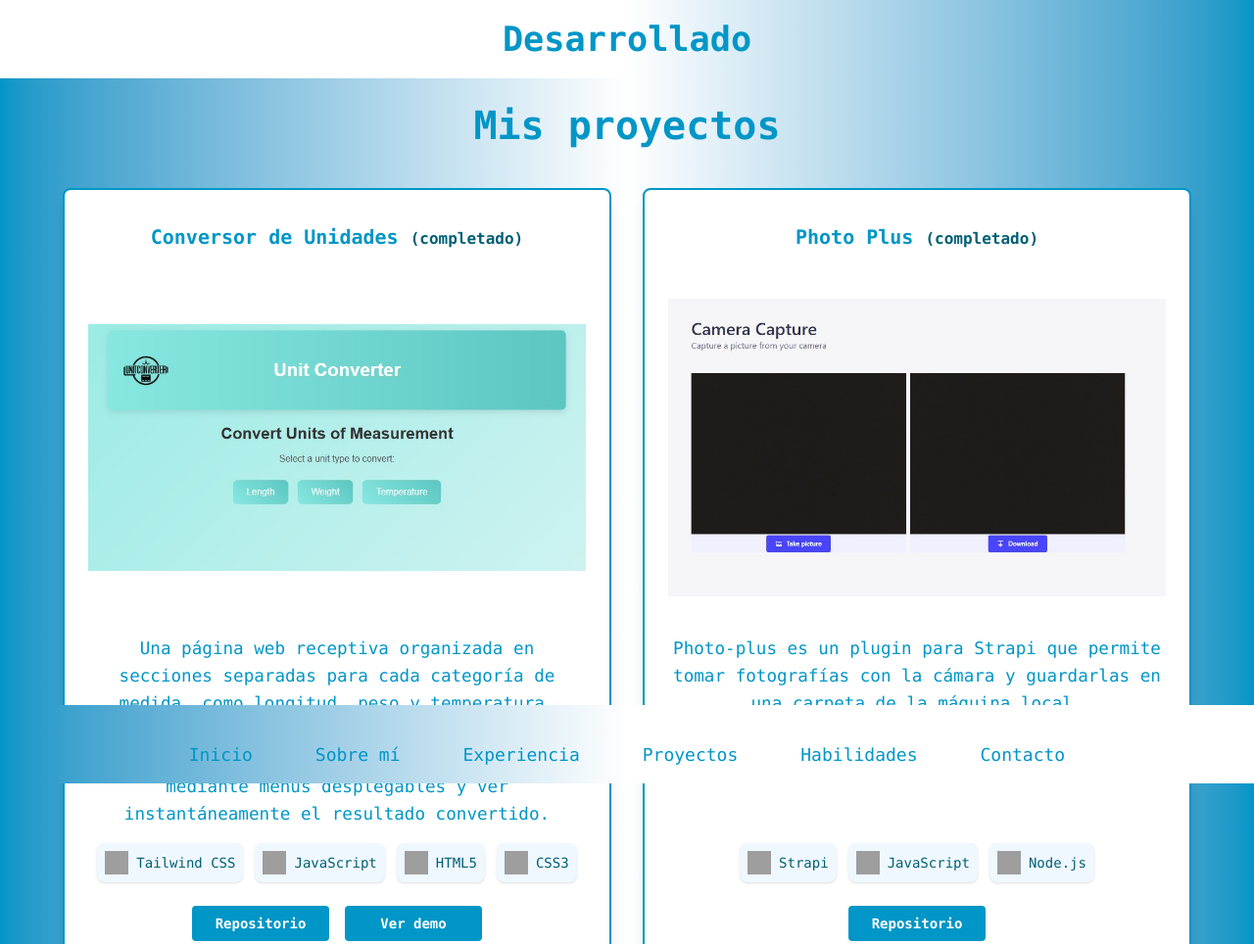
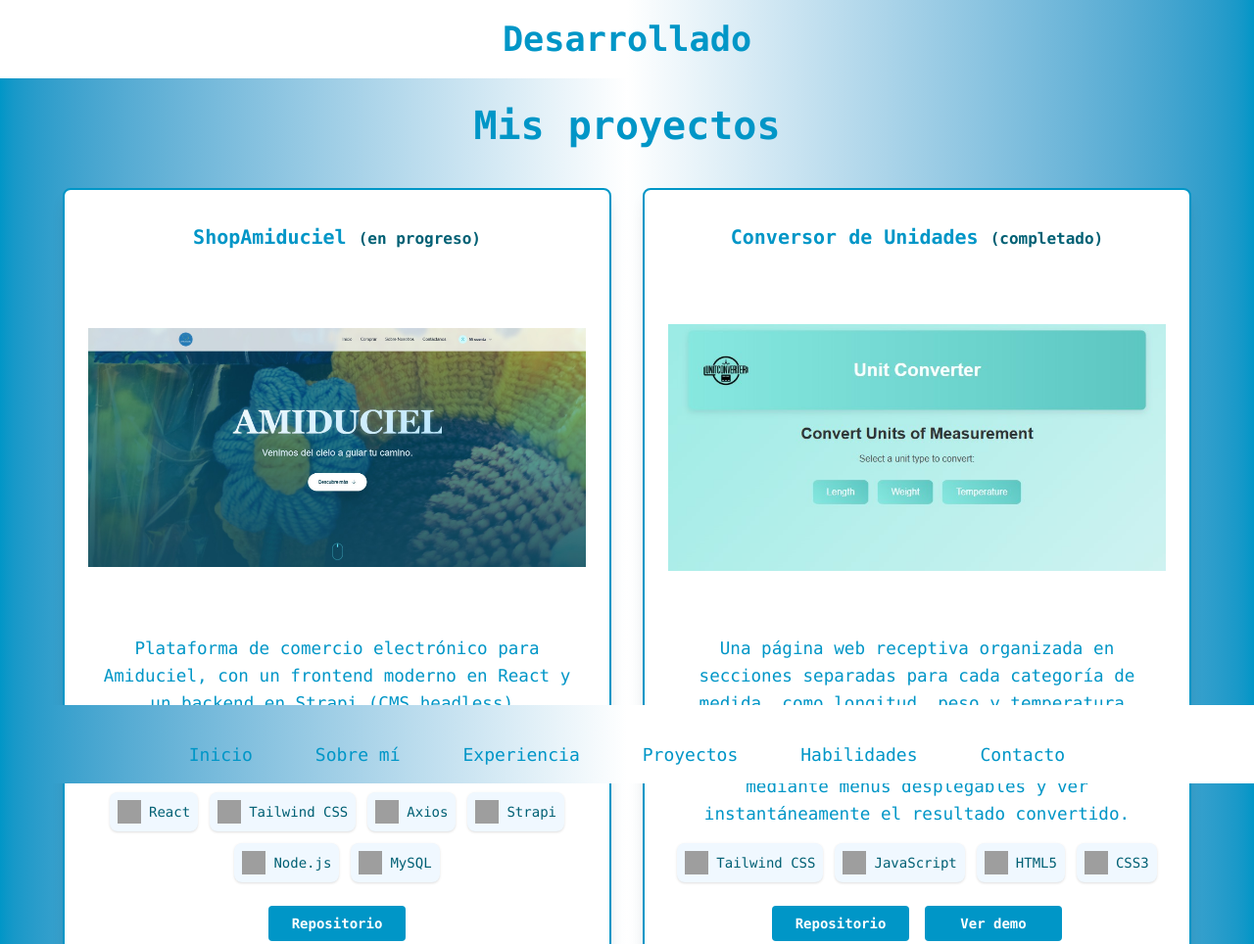
Before and after one commit to JuanchiFranco/portfolio, an Astro site: page /projects in a window 1280 px wide. Shown: the top 964 px of the page at 98% size. Built offline with nearby package versions, Linux system fonts and the light colour scheme; Astro itself is replaced by a stand-in of ours; grey boxes are pictures that could not be loaded; some icons are missing.

Commit message:
Amiduciel project added

```diff
--- a/src/data/projects.js
+++ b/src/data/projects.js
@@ -3,8 +3,26 @@
 import interactiveCMS from "../assets/projects/Interactve_cms.jpg";
 import comingSoonImage from "../assets/coming-soon.svg";
 import unitConverter from "../assets/projects/converter.jpg";
+import amiducielShop from "../assets/projects/AmiducielHome.jpg";
 
 export const projects = [
+    {
+        title: "ShopAmiduciel",
+        status: "en progreso",
+        description: "Plataforma de comercio electrónico para Amiduciel, con un frontend moderno en React y un backend en Strapi (CMS headless).",
+        image: amiducielShop,
+        alt: "ShopAmiduciel",
+        repository: "https://github.com/JuanchiFranco/Shop-Amiduciel",
+        technologies: [
+            { name: "React", icon: "https://cdn.jsdelivr.net/npm/simple-icons@v9/icons/react.svg" },
+            { name: "Tailwind CSS", icon: "https://cdn.jsdelivr.net/npm/simple-icons@v9/icons/tailwindcss.svg" },
+            { name: "Axios", icon: "https://cdn.jsdelivr.net/npm/simple-icons@v9/icons/axios.svg" },
+            { name: "Strapi", icon: "https://cdn.jsdelivr.net/npm/simple-icons@v9/icons/strapi.svg" },
+            { name: "Node.js", icon: "https://cdn.jsdelivr.net/npm/simple-icons@v9/icons/nodedotjs.svg" },
+            { name: "MySQL", icon: "https://cdn.jsdelivr.net/npm/simple-icons@v9/icons/mysql.svg" }
+        ],
+        liveDemo: null
+    },
     {
         title: "Conversor de Unidades",
         status: "completado",
```
Also changed, not shown: src/assets/projects/AmiducielHome.jpg (added).
